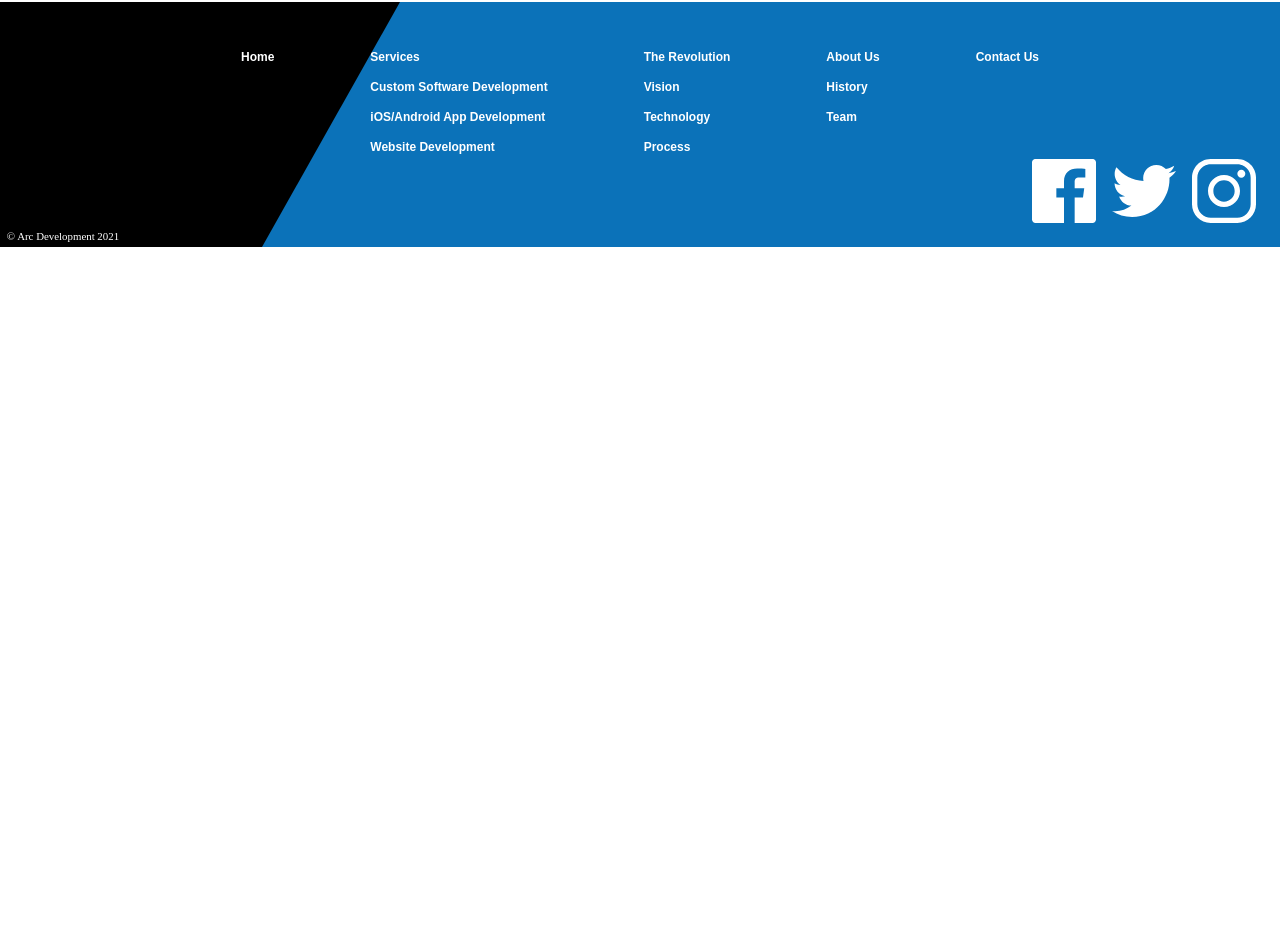
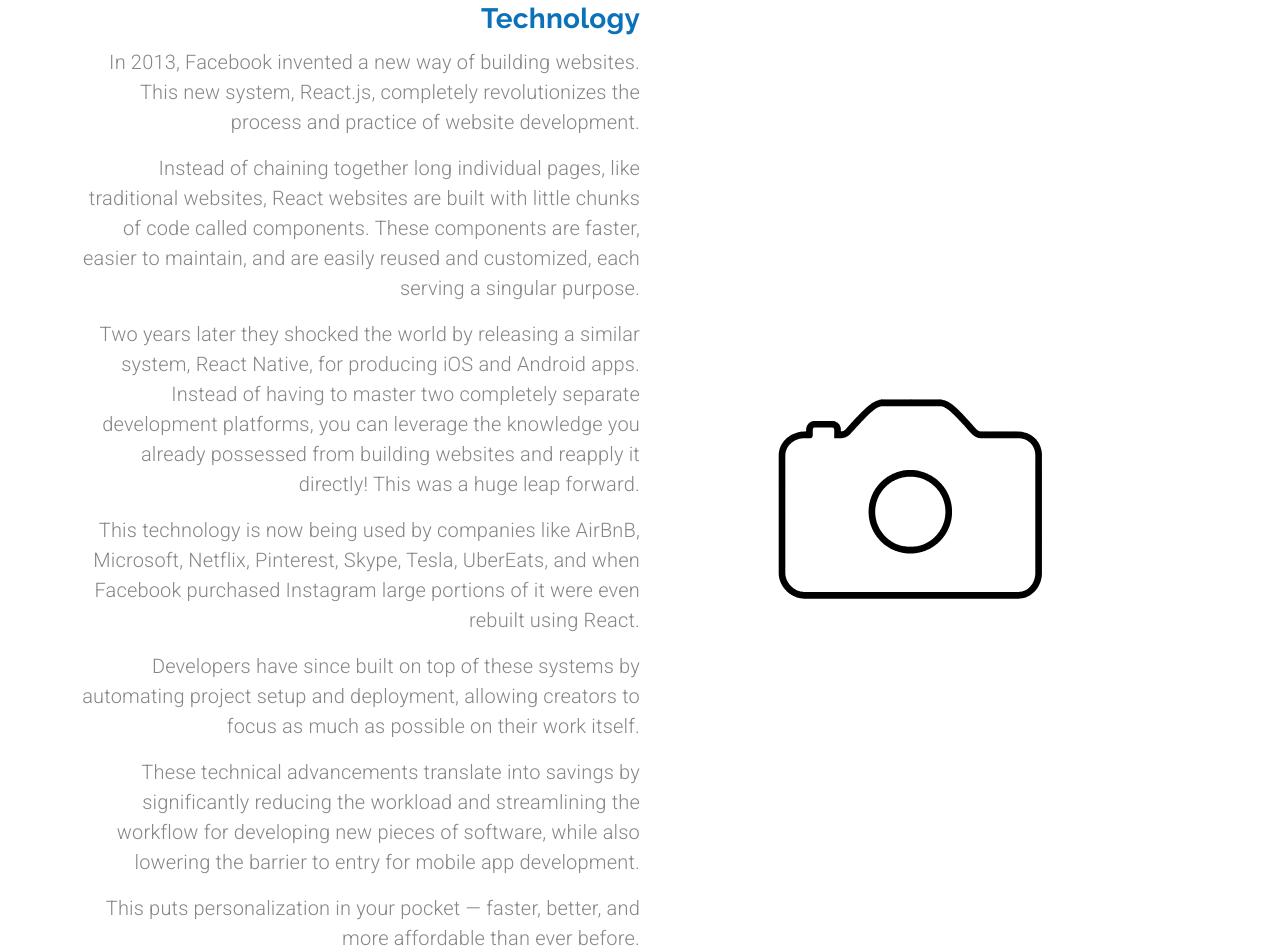
Before and after one commit to daw-maj-pl/arcdevelopment, a React (Create React App) app: page /revolution in a window 1280 px wide. Shown: the part 1106-2058 px from the top of the page. Before the commit the page ends 1353 px from the top, so only its background shows below. Built offline with nearby package versions, Linux system fonts and the light colour scheme.

Commit message:
Add Technology section

```diff
--- a/src/components/Revolution.js
+++ b/src/components/Revolution.js
@@ -1,8 +1,10 @@
+import Lottie from 'react-lottie';
 import { makeStyles, useTheme } from '@material-ui/core/styles';
 import Grid from '@material-ui/core/Grid';
 import Typography from '@material-ui/core/Typography';
 
 import vision from '../assets/vision.svg';
+import technologyAnimation from '../animations/technologyAnimation/data.json';
 
 const useStyles = makeStyles(theme => ({
   rowContainer: {
@@ -17,6 +19,15 @@
 export default function Revolution() {
   const classes = useStyles();
   const theme = useTheme();
+
+  const defaultOptions = {
+    loop: true,
+    autoplay: true,
+    animationData: technologyAnimation,
+    rendererSettings: {
+      preserveAspectRatio: 'xMidYMid slice'
+    }
+  };
 
   return (
     <Grid container direction="column">
@@ -85,6 +96,76 @@
           </Grid>
         </Grid>
       </Grid>
+      <Grid
+        item
+        container
+        direction="row"
+        alignItems="center"
+        className={classes.rowContainer}
+      >
+        <Grid
+          item
+          container
+          direction="column"
+          lg
+          style={{ maxWidth: '40em' }}
+          align="right"
+        >
+          <Grid item>
+            <Typography variant="h4" gutterBottom>
+              Technology
+            </Typography>
+          </Grid>
+          <Grid item>
+            <Typography variant="body1" paragraph>
+              In 2013, Facebook invented a new way of building websites. This
+              new system, React.js, completely revolutionizes the process and
+              practice of website development.
+            </Typography>
+            <Typography variant="body1" paragraph>
+              Instead of chaining together long individual pages, like
+              traditional websites, React websites are built with little chunks
+              of code called components. These components are faster, easier to
+              maintain, and are easily reused and customized, each serving a
+              singular purpose.
+            </Typography>
+            <Typography variant="body1" paragraph>
+              Two years later they shocked the world by releasing a similar
+              system, React Native, for producing iOS and Android apps. Instead
+              of having to master two completely separate development platforms,
+              you can leverage the knowledge you already possessed from building
+              websites and reapply it directly! This was a huge leap forward.
+            </Typography>
+            <Typography variant="body1" paragraph>
+              This technology is now being used by companies like AirBnB,
+              Microsoft, Netflix, Pinterest, Skype, Tesla, UberEats, and when
+              Facebook purchased Instagram large portions of it were even
+              rebuilt using React.
+            </Typography>
+            <Typography variant="body1" paragraph>
+              Developers have since built on top of these systems by automating
+              project setup and deployment, allowing creators to focus as much
+              as possible on their work itself.
+            </Typography>
+            <Typography variant="body1" paragraph>
+              These technical advancements translate into savings by
+              significantly reducing the workload and streamlining the workflow
+              for developing new pieces of software, while also lowering the
+              barrier to entry for mobile app development.
+            </Typography>
+            <Typography variant="body1" paragraph>
+              This puts personalization in your pocket — faster, better, and
+              more affordable than ever before.
+            </Typography>
+          </Grid>
+        </Grid>
+        <Grid item container justifyContent="flex-end" lg>
+          <Lottie
+            options={defaultOptions}
+            style={{ maxWidth: '40em', margin: 0 }}
+          />
+        </Grid>
+      </Grid>
     </Grid>
   );
 }
```
